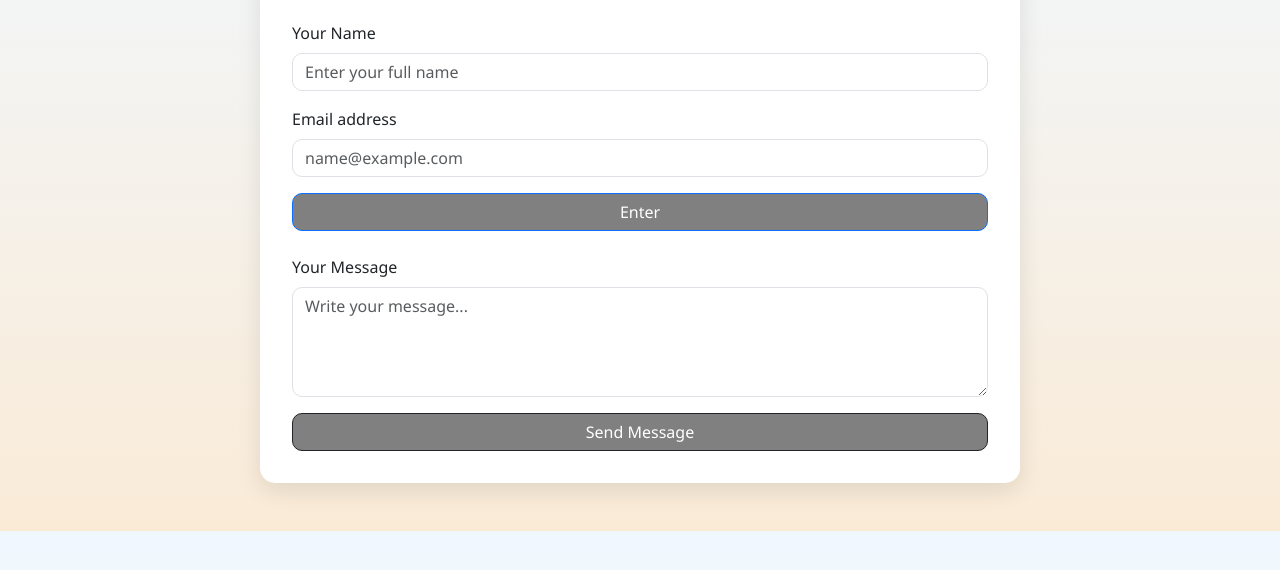
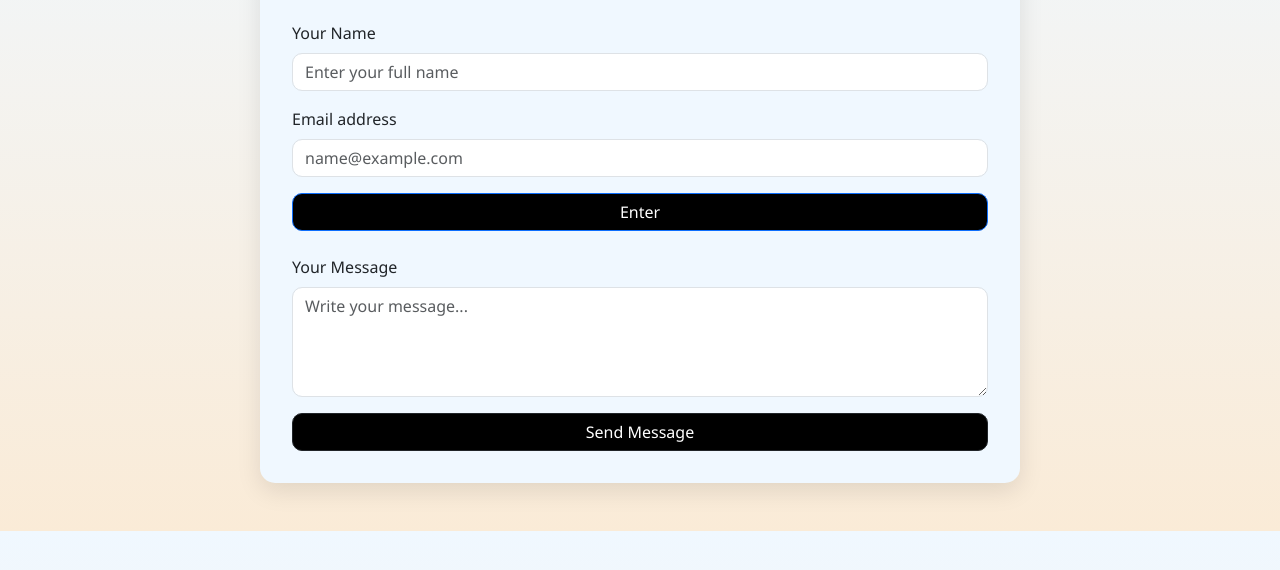
Before and after one commit to alibhai-12/ecommerce-prac, a plain HTML site: page contact.html in a window 1280 px wide. Shown: the part 188-758 px from the top of the page. Drawn offline with nearby package versions, Linux system fonts and the light colour scheme.

Commit message:
modified

```diff
--- a/contact.html
+++ b/contact.html
@@ -17,7 +17,7 @@
       border-radius: 0 0 20px 20px;
     }
     .contact-card {
-      background: #fff;
+      background: aliceblue;
       border-radius: 15px;
       box-shadow: 0 8px 24px rgba(0, 0, 0, 0.1);
       padding: 2rem;
@@ -83,14 +83,29 @@
   <label for="email" class="form-label">Email address</label>
   <input type="email" class="form-control" id="email" placeholder="name@example.com">
 </div>
+<style>
+  .btn {
+    color: white;
+  }
+  .btn:hover{
+    color: gold;
+  }
+  .form-control{
+color: black;
+  }
+  .form-control:hover{
+    color: goldenrod;
+  }
+
+</style>
 <!-- Combined Button for Name + Email -->
-<button type="button" class="btn btn-primary w-100 mb-4" id="checkInfoBtn" style="background-color: gray;">Enter</button>
+<button type="button" class="btn btn-primary w-100 mb-4" id="checkInfoBtn" style="background-color: black">Enter</button>
           <div class="mb-3">
             <label for="message" class="form-label">Your Message</label>
             <textarea class="form-control" id="message" rows="4" placeholder="Write your message..."></textarea>
 
           </div>
-          <button type="button" class="btn btn-dark w-100" id="sendMessageBtn" style="background-color: gray;">Send Message</button>
+          <button type="button" class="btn btn-dark w-100" id="sendMessageBtn" style="background-color: black;">Send Message</button>
 
         </form>
       </div>
```
Also changed, not shown: checklist.html (+9 -1 lines), home.html (+1 -1 lines).
